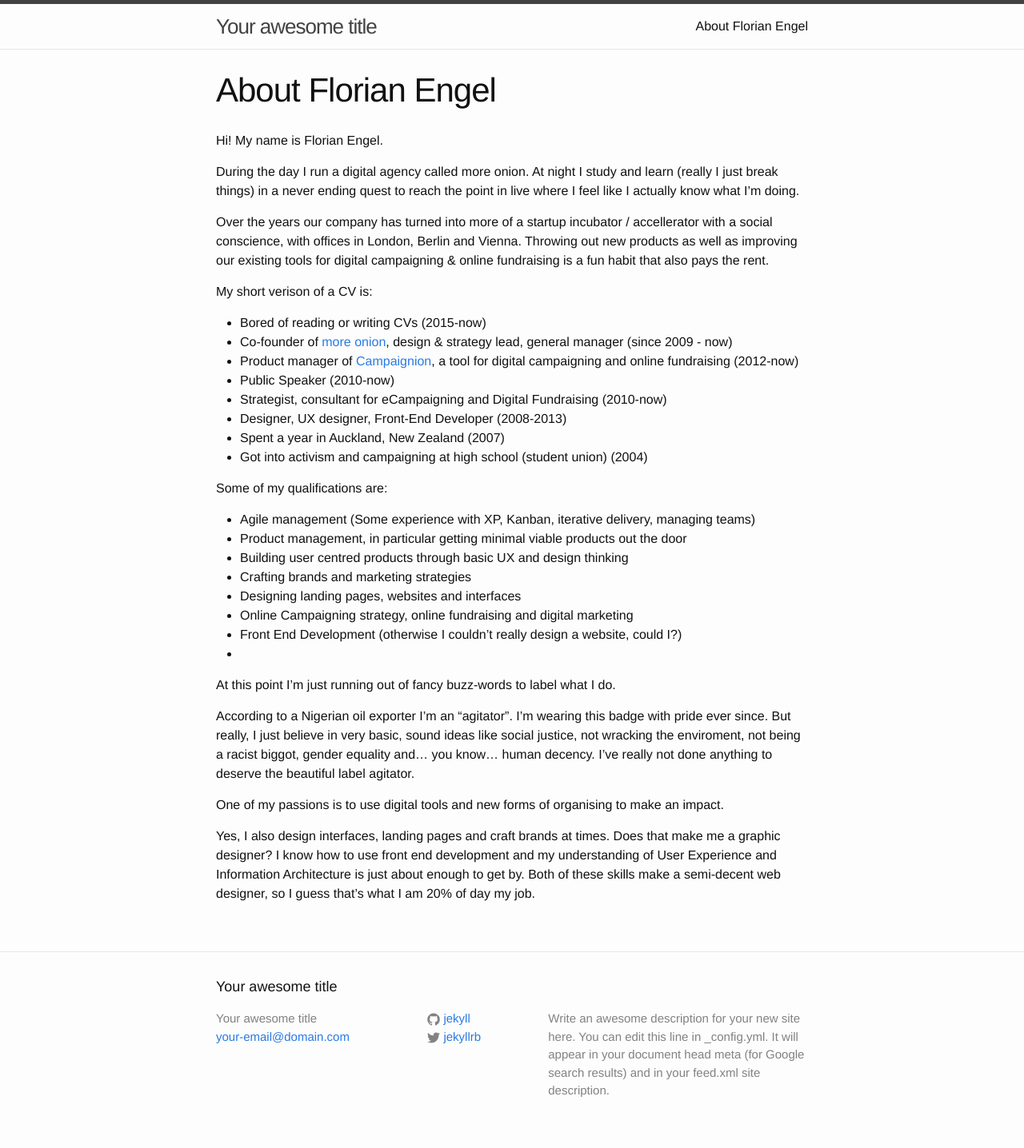
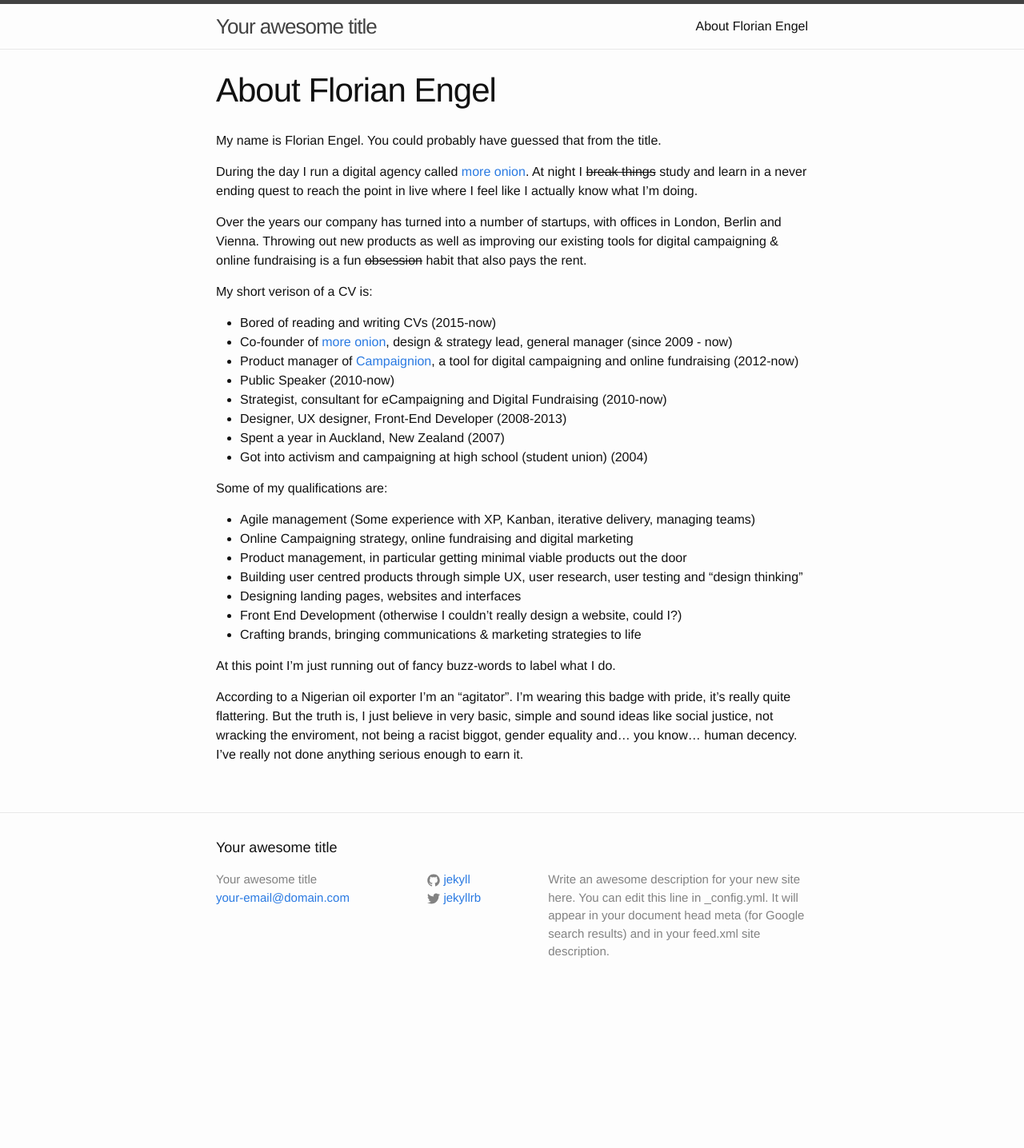
Before and after one commit to gitigitibangbang/florian-engel-website-gh, a Jekyll site: the page built from about.md, in a window 1280 px wide. Shown: the whole page at 80% size. Built offline with Jekyll 4.4.1, drawn with Linux system fonts in a browser that asks for light colours; after the commit the page ends 1262 px from its top, so only the background shows below that.

Commit message:
Update from Forestry.io - about.md

```diff
--- a/about.md
+++ b/about.md
@@ -4,16 +4,15 @@ layout: page
 permalink: "/about/"
 draft: true
 ---
-Hi!
-My name is Florian Engel.
+My name is Florian Engel. You could probably have guessed that from the title.
 
-During the day I run a digital agency called more onion. At night I study and learn (really I just break things) in a never ending quest to reach the point in live where I feel like I actually know what I'm doing.
+During the day I run a digital agency called [more onion](http://www.more-onion.com). At night I ~~break things~~ study and learn in a never ending quest to reach the point in live where I feel like I actually know what I'm doing.
 
-Over the years our company has turned into more of a startup incubator / accellerator with a social conscience, with offices in London, Berlin and Vienna. Throwing out new products as well as improving our existing tools for digital campaigning & online fundraising is a fun habit that also pays the rent.
+Over the years our company has turned into a number of startups, with offices in London, Berlin and Vienna. Throwing out new products as well as improving our existing tools for digital campaigning & online fundraising is a fun ~~obsession~~ habit that also pays the rent.
 
 
 My short verison of a CV is:
-* Bored of reading or writing CVs (2015-now)
+* Bored of reading and writing CVs (2015-now)
 * Co-founder of [more onion](http://www.more-onion.com), design & strategy lead, general manager (since 2009 - now)
 * Product manager of [Campaignion](http://www.campaignion.org), a tool for digital campaigning and online fundraising (2012-now)
 * Public Speaker (2010-now)
@@ -25,21 +24,15 @@ My short verison of a CV is:
 
 Some of my qualifications are:
 * Agile management (Some experience with XP, Kanban, iterative delivery, managing teams)
+* Online Campaigning strategy, online fundraising and digital marketing
 * Product management, in particular getting minimal viable products out the door
-* Building user centred products through basic UX and design thinking
-* Crafting brands and marketing strategies
+* Building user centred products through simple UX, user research, user testing and "design thinking"
 * Designing landing pages, websites and interfaces
-* Online Campaigning strategy, online fundraising and digital marketing
 * Front End Development (otherwise I couldn't really design a website, could I?)
-*
+* Crafting brands, bringing communications & marketing strategies to life
+
 
 At this point I'm just running out of fancy buzz-words to label what I do.
 
 According to a Nigerian oil exporter I'm an "agitator".
-I'm wearing this badge with pride ever since. But really, I just believe in very basic, sound ideas like social justice, not wracking the enviroment, not being a racist biggot, gender equality and... you know... human decency. I've really not done anything to deserve the beautiful label agitator.
-
-
-One of my passions is to use digital tools and new forms of organising to make an impact.
-
-Yes, I also design interfaces, landing pages and craft brands at times. Does that make me a graphic designer?
-I know how to use front end development and my understanding of User Experience and Information Architecture is just about enough to get by. Both of these skills make a semi-decent web designer, so I guess that's what I am 20% of day my job.
+I'm wearing this badge with pride, it's really quite flattering. But the truth is, I just believe in very basic, simple and sound ideas like social justice, not wracking the enviroment, not being a racist biggot, gender equality and... you know... human decency. I've really not done anything serious enough to earn it.
```
